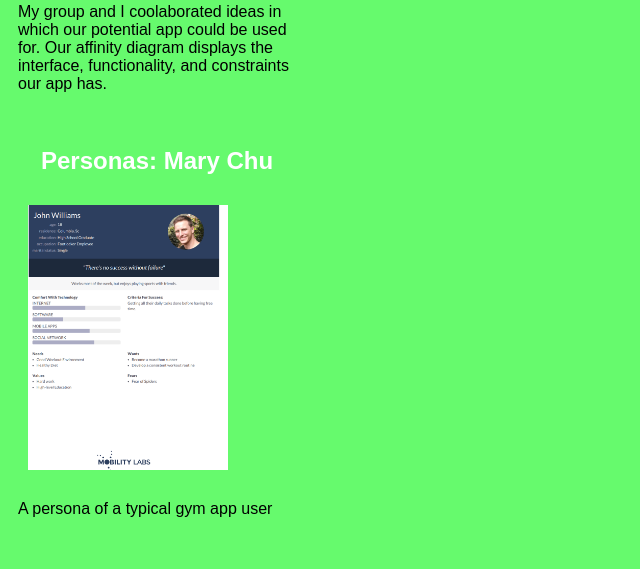
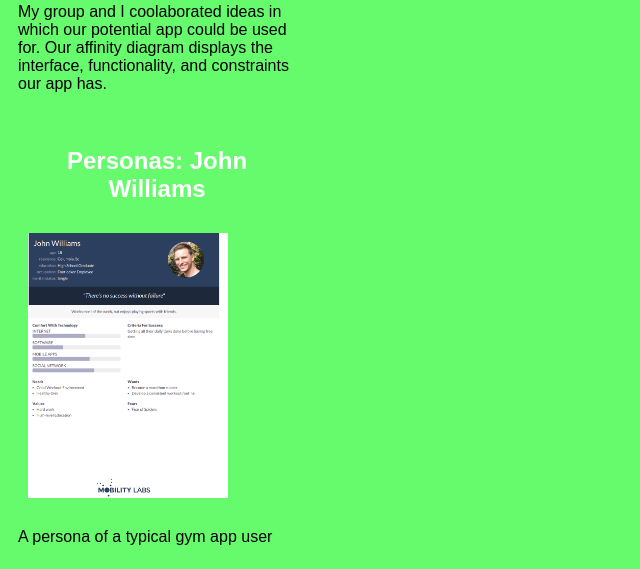
Before and after one commit to maseword/maseword.github.io, a plain HTML site: page index.html in a window 1280 px wide. Shown: the part 777-1346 px from the top of the page, without its empty margins (0-640 px from the left). Drawn offline with Linux system fonts and the light colour scheme.

Commit message:
Add files via upload

```diff
--- a/index.html
+++ b/index.html
@@ -37,7 +37,7 @@
         <!-- Personas-->
         <sections class="assignment">
             <a href="files/personas.pdf">
-                <h2>Personas: Mary Chu</h2>
+                <h2>Personas: John Williams</h2>
                 <img src="Images/personas.png"></a>
             <section class="ass-details">
                 <a href="files/personas.pdf"></a>
```
